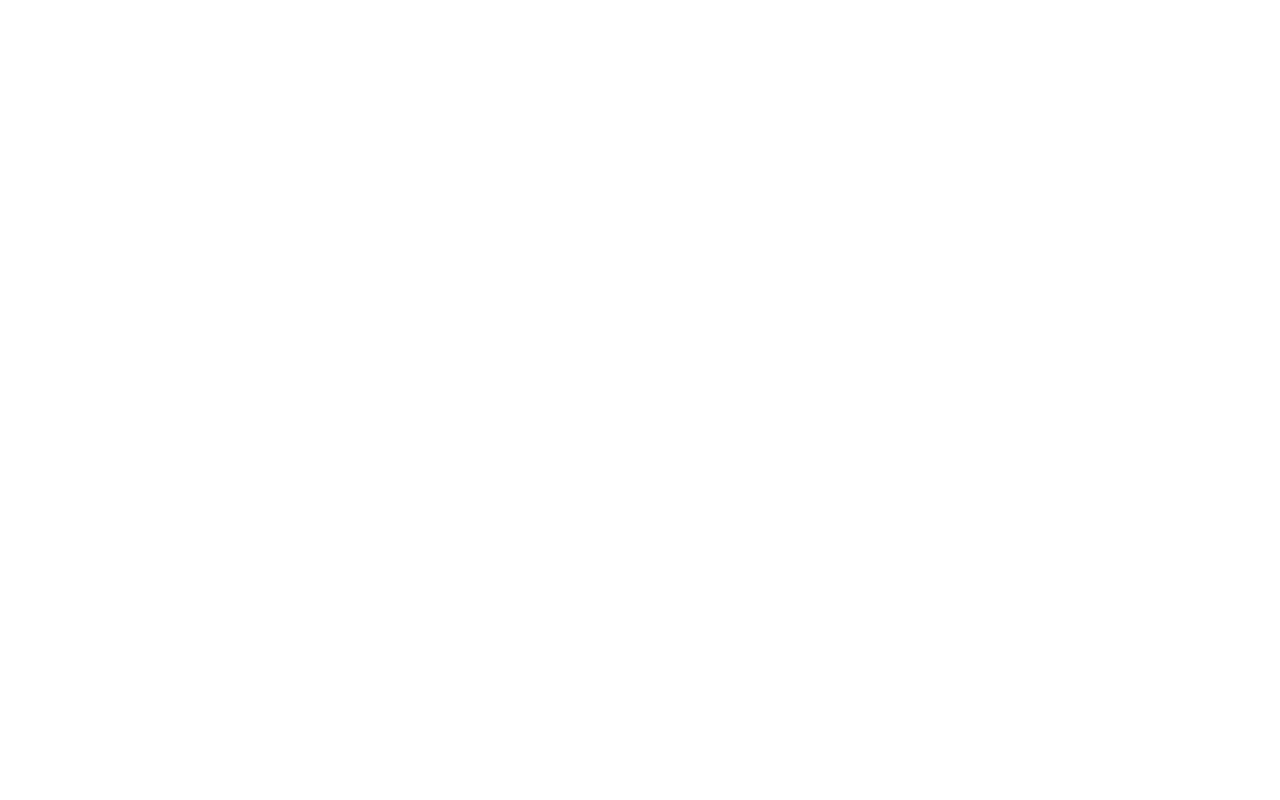
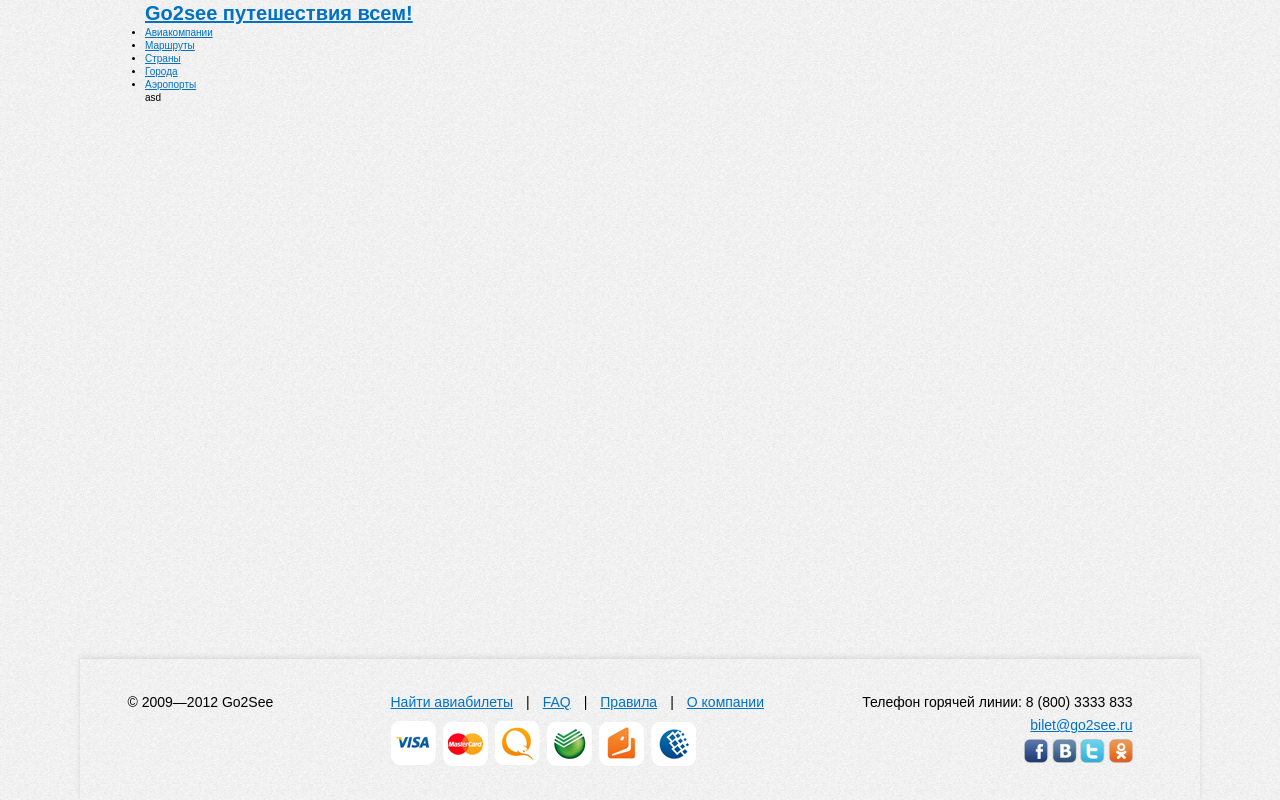
Before and after one commit to coderiver/go2see-html, a plain HTML site: page index.html in a window 1280 px wide. Drawn offline with Linux system fonts and the light colour scheme.

Commit message:
footer stick + old css

```diff
--- a/css/base.css
+++ b/css/base.css
@@ -6,8 +6,29 @@ Site Base Styles
 body{
 	font:62.5%/1.3  arial,sans-serif;
 	color:#000;
-	background:#fff;
+	background:#fafafa url(../img/noisemc.png) repeat 0 0;
 	}
+/*footer stick*/
+body,html{height: 100%;}
+.out {
+	min-height: 100%;
+	height: auto !important;
+	height: 100%;
+	margin-bottom: -141px;
+	}
+.push {height: 141px;}
+@font-face {
+    font-family: 'GillSansCRegular';
+    src: url('fonts/gillsansc-webfont-webfont.eot');
+    src: url('fonts/gillsansc-webfont-webfont.eot?#iefix') format('embedded-opentype'),
+         url('fonts/gillsansc-webfont-webfont.woff') format('woff'),
+         url('fonts/gillsansc-webfont-webfont.ttf') format('truetype');
+    font-weight: normal;
+    font-style: normal;
+}
+.footer{
+
+}
 /* =Misc(links)
 ----------------------------------------------- */
 a img,fieldset{border:none}
@@ -23,7 +44,98 @@ a:hover{color:#025189}
 	}
 /* =Header
 ----------------------------------------------- */
+h2{
+	font: normal 32px 'GillSansCRegular';
+}
 /* =content
 ----------------------------------------------- */
 /* =Footer
 ----------------------------------------------- */
+footer, .push {clear: both;}
+footer {
+	padding: 34px 0 32px 0;
+	font-size: 14px;
+	box-shadow: 0 -2px 5px rgba(0,0,0,0.1);
+	-moz-box-shadow: 0 -2px 5px rgba(0,0,0,0.1);
+	-o-box-shadow: 0 -2px 5px rgba(0,0,0,0.1);
+	-webkit-box-shadow: 0 -2px 5px rgba(0,0,0,0.1);
+	height: 75px;
+	width: 1120px;
+	text-align: left;
+	margin: 0 auto;
+	}
+	.footer__in {
+		position: relative;
+		width: 1025px;
+		margin: 0 auto;
+		}
+		.footer__iata {
+			display: block;
+			height: 46px;
+			width: 45px;
+			margin-top: 13px;
+			background: url(../img/icons.png) 0 0 no-repeat;
+			}
+		.footer__nav {
+			position: absolute;
+			top: 0;
+			left: 263px;
+			margin-left: -13px;
+			}
+			.footer__nav a {margin: 0 13px;}
+		/* pay methods */
+		.footer__pays {
+			position: absolute;
+			top: 28px;
+			left: 263px;
+			overflow: hidden;
+			margin-left: -7px;
+			}
+			.footer__pays li {
+				float: left;
+				display: inline-block;
+				margin-left: 7px;
+				}
+				.footer__pays a {
+					display: block;
+					width: 45px;
+					height: 46px;
+					background: url(../img/icons.png) 0 0 no-repeat;
+					}
+				.footer__visa {background-position: -49px 0 !important;}
+				.footer__master {background-position:  -100px !important;}
+				.footer__qiwi {background-position: -152px 0 !important;}
+				.footer__sber {background-position:  -203px !important;}
+				.footer__ya {background-position:  -254px !important;}
+				.footer__wm {background-position:  -305px !important;}
+		/* hot line */
+		.vcard_footer {
+			position: absolute;
+			right: 20px;
+			top: 0;
+			text-align: right;
+			}
+			/* email */
+			.vcard_footer div {margin-bottom: 5px;}
+		/* socials */
+		.footer__soc {
+			position: absolute;
+			top: 46px;
+			right: 20px;
+			overflow: hidden;
+			margin-left: -3px;
+			}
+			.footer__soc li {
+				float: left;
+				display: inline-block;
+				margin-left: 3px;
+				}
+				.footer__soc a {
+					display: block;
+					width: 25px;
+					height: 25px;
+					background: url(../img/soc.png) 0 0 no-repeat;
+					}
+					.footer__vk {background-position: -25px 0 !important;}
+					.footer__tw {background-position: -51px 0 !important;}
+					.footer__odn {background-position: -76px 0 !important;}
--- a/css/layout.css
+++ b/css/layout.css
@@ -1,8 +1,9 @@
 body{
 	text-align:center;
 	}
-	#out, .in{
-		margin:0 auto;
+	.out{
+		margin-left: auto;
+		margin-right: auto;
 		text-align:left;
-		width:970px;
+		width:990px;
 		}
--- a/index.html
+++ b/index.html
@@ -8,8 +8,59 @@
   <link rel="stylesheet" media="screen" href="css/master.css" >
 </head>
 <body>
+<!-- BEGIN  out-->
+<div class="out">
+	<header class="header">
+		<h1><a href="#">Go2see путешествия всем!</a></h1>
+		<nav>
+			<ul>
+				<li><a href="#">Авиакомпании</a></li>
+				<li><a href="#">Маршруты</a></li>
+				<li><a href="#">Страны</a></li>
+				<li><a href="#">Города</a></li>
+				<li><a href="#">Аэропорты</a></li>
+			</ul>
+		</nav>
+	</header>
 
+	<!-- BEGIN  content-->
+	<div class="content">
+		asd
+	</div>
+	<!-- END content-->
 
+	<div class="push"></div>
+</div>
+<!-- END out -->
 
+<footer  class="footer">
+	<div class="footer__in">
+		<div class="footer__copy">© 2009—2012 Go2See</div>
+		<nav class="footer__nav">
+			<a href="#">Найти авиабилеты</a>|<a href="#">FAQ</a>|<a href="#">Правила</a>|<a href="#">О компании</a>
+		</nav>
+		<ul class="footer__pays">
+			<li><a href="#" class="footer__visa"></a></li>
+			<li><a href="#" class="footer__master"></a></li>
+			<li><a href="#" class="footer__qiwi"></a></li>
+			<li><a href="#" class="footer__sber"></a></li>
+			<li><a href="#" class="footer__ya"></a></li>
+			<li><a href="#" class="footer__wm"></a></li>
+		</ul>
+		<div class="vcard vcard_footer">
+			<div>
+				<span class="note">Телефон горячей линии:</span>
+				<span class="tel">8 (800) 3333 833</span>
+			</div>
+			<a class="email" href="mailto:bilet@go2see.ru">bilet@go2see.ru</a>
+		</div>
+		<ul class="footer__soc">
+			<li><a href="#" class="footer__fb"></a></li>
+			<li><a href="#" class="footer__vk"></a></li>
+			<li><a href="#" class="footer__tw"></a></li>
+			<li><a href="#" class="footer__odn"></a></li>
+		</ul>
+	</div>
+</footer>
 </body>
 </html>
```
Also changed, not shown: css/fonts/gillsansc-webfont-webfont.ttf (added), css/fonts/gillsansc-webfont-webfont.woff (added), img/icons.png (added), img/noisemc.png (added), img/soc.png (added), 1 other file.
